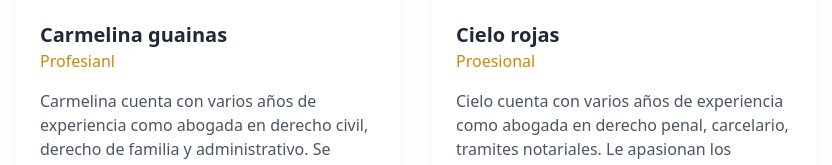
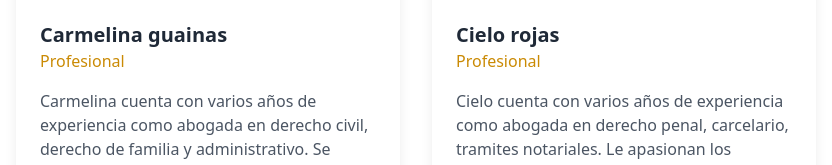
Before and after one commit to cristhianmrn/Bufete_Abogados, a plain HTML site: page index.html in a window 1280 px wide. Shown: the part 2231-2396 px from the top of the page, 16-848 px from the left. Drawn offline with nearby package versions, Linux system fonts and the light colour scheme.

Commit message:
Update index.html

```diff
--- a/index.html
+++ b/index.html
@@ -262,7 +262,7 @@
                         <img src="Captura de pantalla 2025-08-26 161752.png" alt="Abogada carmelina guainas" class="w-full h-64 object-cover">
                         <div class="p-6">
                             <h3 class="text-xl font-bold text-gray-800">Carmelina guainas</h3>
-                            <p class="text-yellow-600 font-medium mb-4">Profesianl</p>
+                            <p class="text-yellow-600 font-medium mb-4">Profesional</p>
                             <p class="text-gray-600 mb-4">Carmelina cuenta con varios años de experiencia como abogada en derecho civil, derecho de familia y administrativo. Se destaca por su compromiso y resultados ante diversos casos.</p>
                             <div class="flex space-x-4">
                                 <a href="#" class="text-gray-400 hover:text-yellow-600">
@@ -280,7 +280,7 @@
                         <img src="Captura de pantalla 2025-08-26 161743.png" alt="Abogada cielo rojas" class="w-full h-64 object-cover">
                         <div class="p-6">
                             <h3 class="text-xl font-bold text-gray-800">Cielo rojas</h3>
-                            <p class="text-yellow-600 font-medium mb-4">Proesional</p>
+                            <p class="text-yellow-600 font-medium mb-4">Profesional</p>
                             <p class="text-gray-600 mb-4">Cielo cuenta con varios años de experiencia como abogada en derecho penal, carcelario, tramites notariales. Le apasionan los desafios y ha ayudado a numerosos clientes a obtener resultados favorables. Cielo es una de las mejores mentes en el ámbito legal.</p>
                             <div class="flex space-x-4">
                                 <a href="#" class="text-gray-400 hover:text-yellow-600">
@@ -565,4 +565,5 @@
         });
     </script>
 </body>
+
 </html>
```
